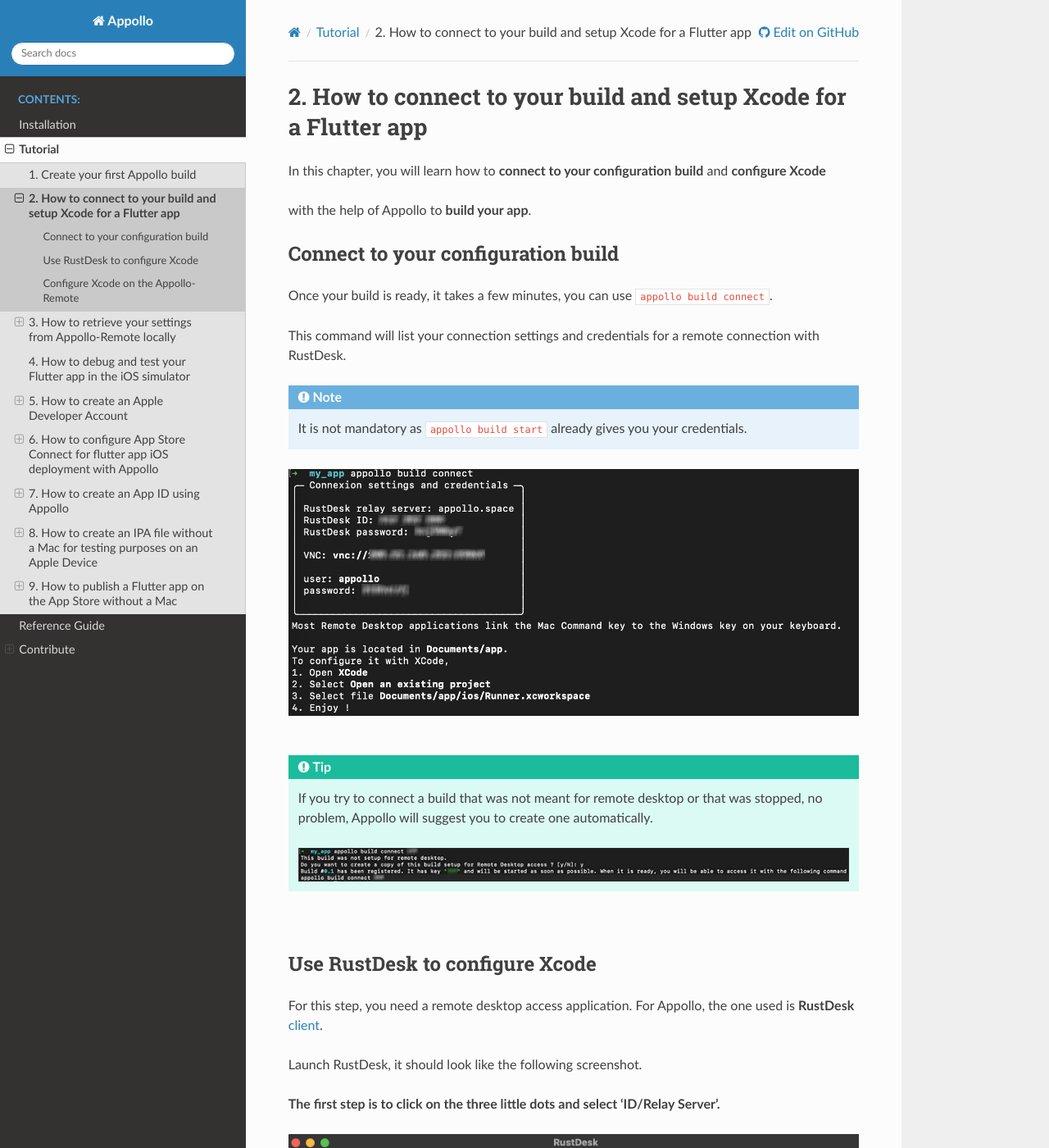
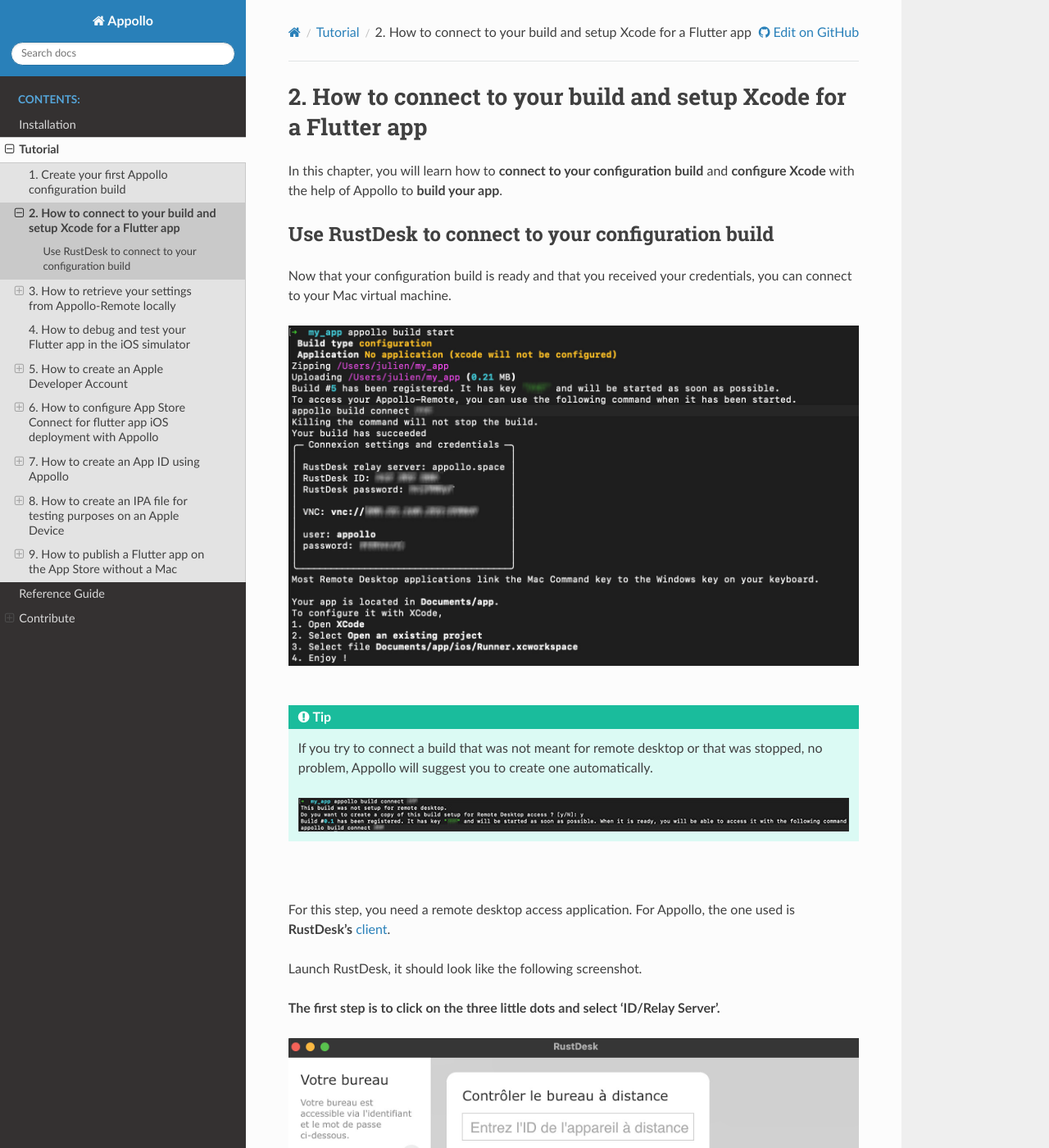
Before and after one commit to Odevio/Odevio-CLI, a Sphinx documentation site: the page built from docs/tutorial/2_setup_flutter_app_and_ios_deployment.txt, in a window 1280 px wide and 1400 px high. Shown: the whole window at 82% size. Built offline with Sphinx 7.4.7 and the Read the Docs theme 2.0.0, drawn with Linux system fonts in a browser that asks for light colours; some of the changed text lies outside the part shown.

Commit message:
Doc adjustments

```diff
--- a/docs/tutorial/2_setup_flutter_app_and_ios_deployment.txt
+++ b/docs/tutorial/2_setup_flutter_app_and_ios_deployment.txt
@@ -3,22 +3,15 @@
 =================================================================
 
 In this chapter, you will learn how to **connect to your configuration build** and **configure Xcode**
-
 with the help of Appollo to **build your app**.
 
-Connect to your configuration build
------------------------------------
+Use RustDesk to connect to your configuration build
+---------------------------------------------------
 
-Once your build is ready, it takes a few minutes, you can use ``appollo build connect``.
+Now that your configuration build is ready and that you received your credentials, you can connect to your Mac virtual machine.
 
-This command will list your connection settings and credentials for a remote connection with RustDesk.
-
-
-.. note::
-  It is not mandatory as ``appollo build start`` already gives you your credentials.
-
-.. image:: /img/appollo-build-connect.jpg
-  :alt: Appollo build connect
+.. image:: /img/appollo-build-start-4.jpg
+  :alt: Appollo build start
   :align: center
 
 |
@@ -33,10 +26,7 @@
 
 |
 
-Use RustDesk to configure Xcode
--------------------------------
-
-For this step, you need a remote desktop access application. For Appollo, the one used is **RustDesk** |rustdesk_client|.
+For this step, you need a remote desktop access application. For Appollo, the one used is **RustDesk's** |rustdesk_client|.
 
 Launch RustDesk, it should look like the following screenshot.
 
@@ -74,6 +64,16 @@
 
 That's it ! You are now connected to an Appollo-Remote build machine in remote desktop.
 
+**You can now freely configure Xcode!**
+
+.. tip::
+  You have access to everything you need, the simulator, the terminal... It is also possible to directly modify your code with Android Studio or Visual Studio Code!
+    .. image:: /img/rustdesk-tools.jpg
+      :alt: Appollo RustDesk tools
+      :align: center
+
+|
+
 .. image:: /img/rustdesk-desktop.jpg
   :alt: Appollo RustDesk desktop
   :align: center
@@ -89,29 +89,6 @@
 
 |
 
-Configure Xcode on the Appollo-Remote
--------------------------------------
-
-Your project is already opened in Xcode.
-
-Remember your virtual machine will be up for an hour so make sure you finish everything you need in that time.
-
-.. image:: /img/rustdesk-xcode.jpg
-  :alt: Appollo remote xcode
-  :align: center
-
-|
-
-We will configure the Bundle Identifier in XCode for our app to be the same to the one we created with Appollo otherwise
-Apple will not accept our submission later on in the tutorial. In the left menu of XCode select **Runner** and in the
-Signing & Capacities tab under Bundle Identifier you can find the field to change it.
-
-.. image:: /img/rustdesk-bundle.jpg
-   :alt: XCode bundle identifier
-   :align: center
-
-|
-
 .. |rustdesk_client| raw:: html
 
    <a href="https://rustdesk.com/" target="_blank">client</a>
--- a/docs/tutorial/8_create_ipa_testing_purpose.txt
+++ b/docs/tutorial/8_create_ipa_testing_purpose.txt
@@ -1,6 +1,6 @@
-==================================================================================
-8. How to create an IPA file without a Mac for testing purposes on an Apple Device
-==================================================================================
+====================================================================
+8. How to create an IPA file for testing purposes on an Apple Device
+====================================================================
 
 In this section of the tutorial, you are going to learn how to effectively build your app to retrieve the **IPA** file
 for testing purposes on physical apple devices.
```
Also changed, not shown: docs/tutorial/1_create_your_first_build.txt (+6 -5 lines), docs/tutorial/7_how_to_make_an_app_id_using_appollo.txt (+24 -0 lines), docs/img/apple-dev-enroll.jpg, docs/img/apple-developer-home.jpg, docs/img/rustdesk-tools.jpg (added).
